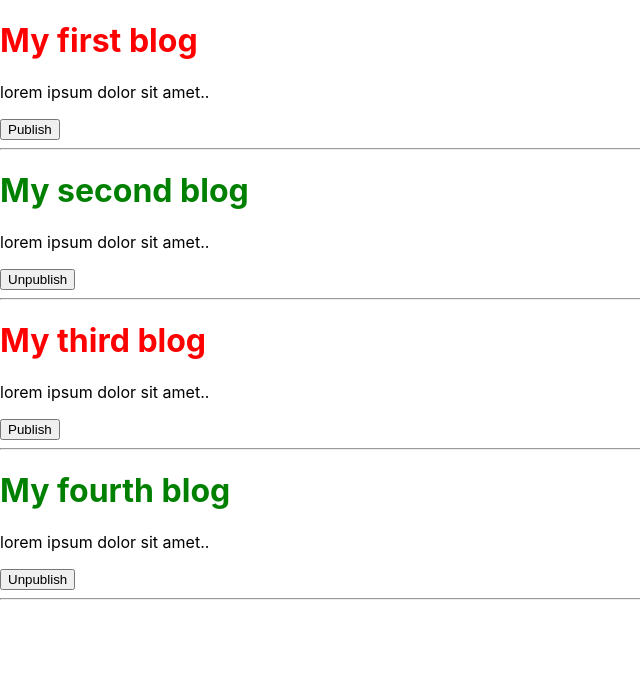
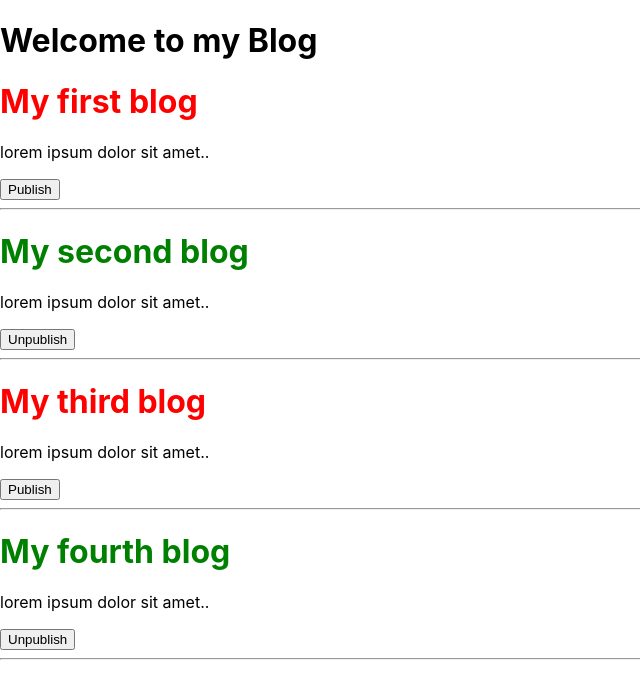
Before and after one commit to dovletg/Blog-Post-React, a React (Create React App) app: page / in a window 1280 px wide. Shown: the top 698 px of the page, without its empty margins (0-640 px from the left). Built offline with nearby package versions, Linux system fonts and the light colour scheme.

Commit message:
Move components into the App

```diff
--- a/src/App.js
+++ b/src/App.js
@@ -1,23 +1,11 @@
-import logo from './logo.svg';
 import './App.css';
+import {BlogPost} from './BlogPost';
 
 function App() {
   return (
-    <div className="App">
-      <header className="App-header">
-        <img src={logo} className="App-logo" alt="logo" />
-        <p>
-          Edit <code>src/App.js</code> and save to reload.
-        </p>
-        <a
-          className="App-link"
-          href="https://reactjs.org"
-          target="_blank"
-          rel="noopener noreferrer"
-        >
-          Learn React
-        </a>
-      </header>
+    <div>
+      <h1>Welcome to my Blog</h1>
+      <BlogPost />
     </div>
   );
 }
--- a/src/index.js
+++ b/src/index.js
@@ -3,11 +3,13 @@
 import './index.css';
 import App from './App';
 import reportWebVitals from './reportWebVitals';
-import {BlogPost} from './BlogPost';
+//import {BlogPost} from './BlogPost';
 
 
 ReactDOM.render(
-  <BlogPost />,
+  <React.StrictMode>
+    <App />
+  </React.StrictMode>,
   document.getElementById('root')
 );
 
@@ -15,8 +17,3 @@
 // to log results (for example: reportWebVitals(console.log))
 // or send to an analytics endpoint. Learn more: https://bit.ly/CRA-vitals
 reportWebVitals();
-
-
-{/* <React.StrictMode>
-    <App />
-  </React.StrictMode> */}
```
